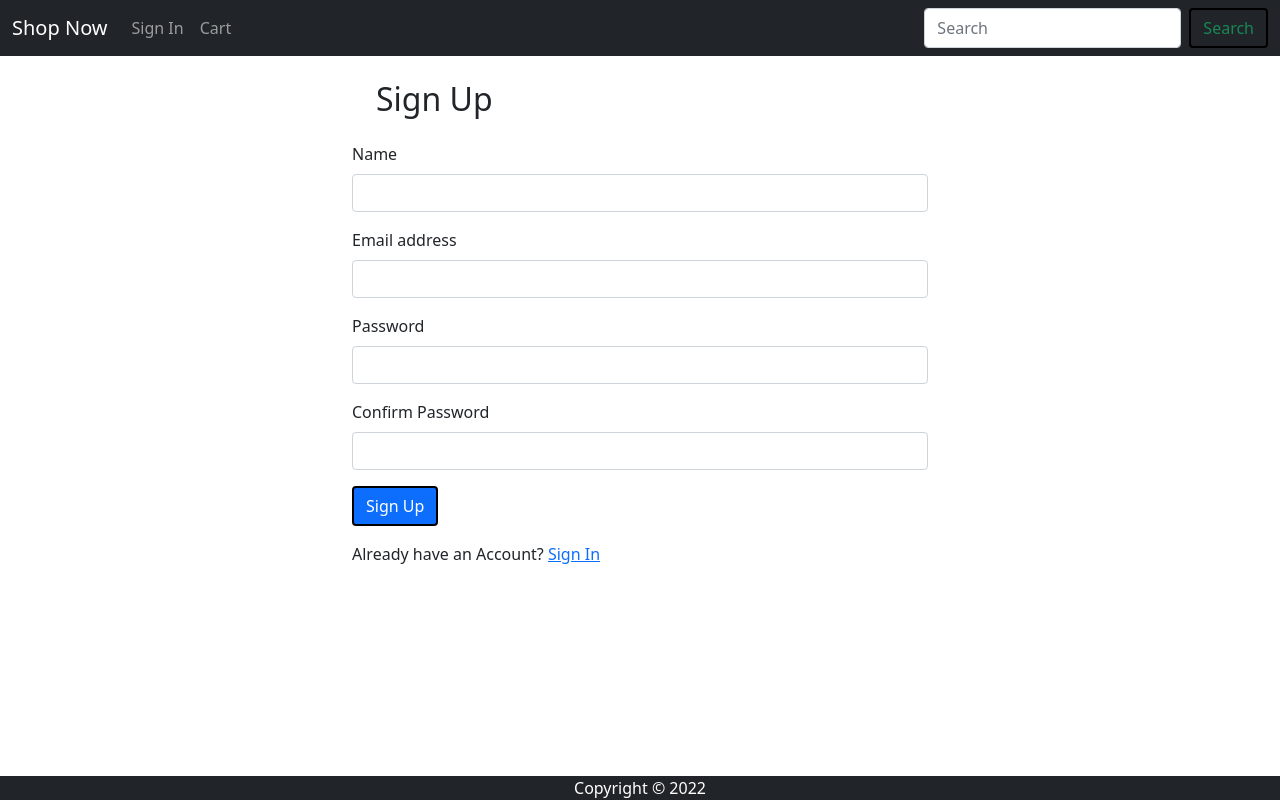
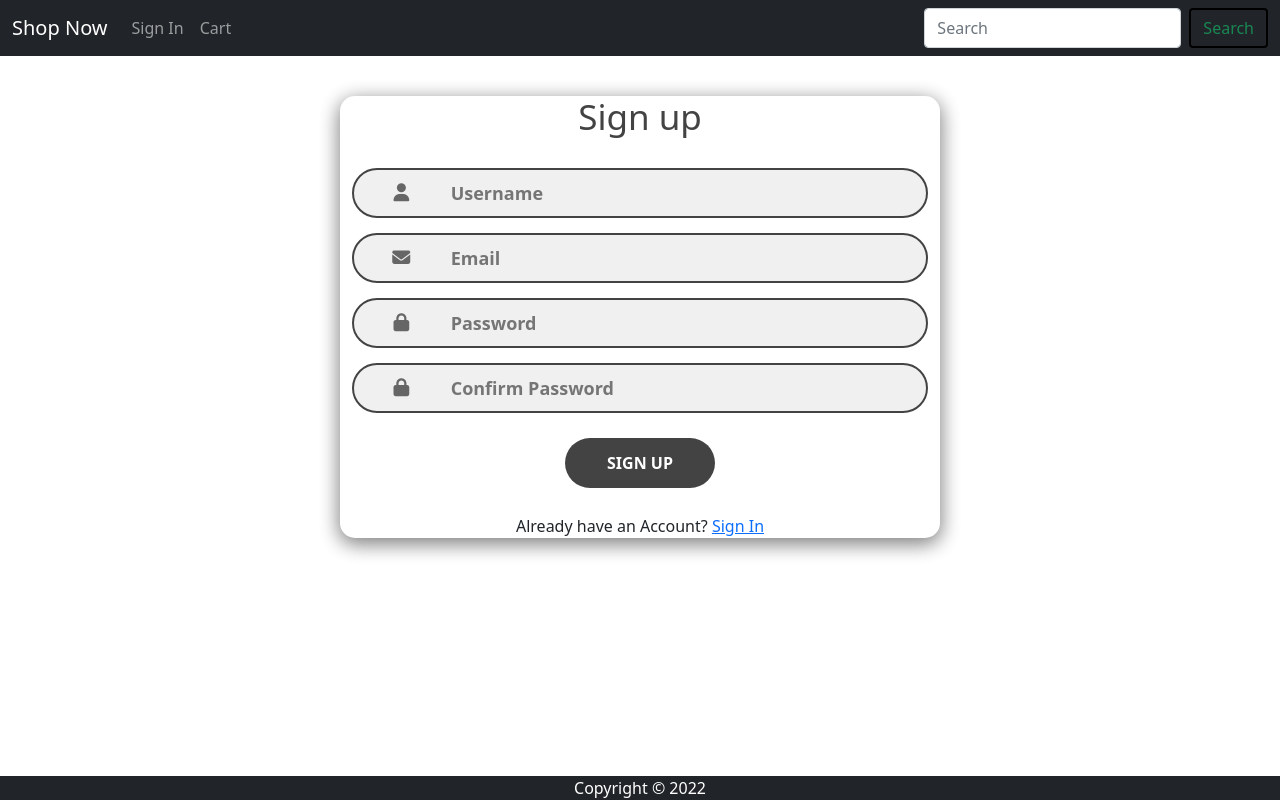
Before and after one commit to Harshit-Banwal/shopnow-app, a React (Create React App) app in the folder frontend/: page /signup in a window 1280 px wide. Built offline with nearby package versions, Linux system fonts and the light colour scheme.

Commit message:
Sign-in and Sign-up pages design

```diff
--- a/frontend/src/App.js
+++ b/frontend/src/App.js
@@ -20,7 +20,7 @@ function App() {
     <BrowserRouter>
       <div className="d-flex flex-column main-screen">
         <ToastContainer position="bottom-center" limit={1} />
-        <header>
+        <header id="header">
           <Header />
         </header>
         <main>
--- a/frontend/src/Screen/HomeScreen.jsx
+++ b/frontend/src/Screen/HomeScreen.jsx
@@ -35,21 +35,21 @@ const HomeScreen = () => {
           <div className="carousel-inner carousel-images">
             <div className="carousel-item active">
               <img src="/images/bg-0.jpg" className="w-100 h-100" alt="error" />
-              <div className="carousel-caption d-none d-md-block">
+              <div className="carousel-caption">
                 <h3>Grow your image with your clothes. Go Shopping.</h3>
                 <p>Shop now</p>
               </div>
             </div>
             <div className="carousel-item">
               <img src="/images/bg-1.jpg" className="w-100 h-100" alt="error" />
-              <div className="carousel-caption d-none d-md-block">
+              <div className="carousel-caption">
                 <h3>It’s that time of the season, pay less, get more.</h3>
                 <p>Shop now</p>
               </div>
             </div>
             <div className="carousel-item">
               <img src="/images/bg-2.jpg" className="w-100 h-100" alt="error" />
-              <div className="carousel-caption d-none d-md-block">
+              <div className="carousel-caption">
                 <h3>Spend some money, will ya?</h3>
                 <p>Shop now</p>
               </div>
--- a/frontend/src/Screen/SigninScreen.jsx
+++ b/frontend/src/Screen/SigninScreen.jsx
@@ -48,39 +48,31 @@ const SigninScreen = () => {
         <title>Sign In</title>
       </Helmet>
 
-      <div className="container form-width">
-        <div className="m-4">
+      <div className="container" id="sign-in">
+        <form onSubmit={submitHandler} className="account-form">
           <h2>Sign In</h2>
-        </div>
-
-        <form onSubmit={submitHandler}>
-          <div className="mb-3">
-            <label htmlFor="exampleInputEmail1" className="form-label">
-              Email address
-            </label>
+          <div className="input-field">
+            <i className="fas fa-envelope"></i>
             <input
               onChange={(e) => setEmail(e.target.value)}
               type="email"
               className="form-control"
               id="exampleInputEmail1"
               aria-describedby="emailHelp"
+              placeholder="Email"
             />
-            <div id="emailHelp" className="form-text">
-              We'll never share your email with anyone else.
-            </div>
           </div>
-          <div className="mb-3">
-            <label htmlFor="exampleInputPassword1" className="form-label">
-              Password
-            </label>
+          <div className="input-field">
+            <i className="fas fa-lock"></i>
             <input
               onChange={(e) => setPassword(e.target.value)}
               type="password"
               className="form-control"
+              placeholder="Password"
               id="exampleInputPassword1"
             />
           </div>
-          <button type="submit" className="btn btn-primary">
+          <button type="submit" className="form-btn">
             Sign In
           </button>
           <div className="mt-3 mb-3">
--- a/frontend/src/Screen/SignupScreen.jsx
+++ b/frontend/src/Screen/SignupScreen.jsx
@@ -109,7 +109,7 @@ const SignupScreen = () => {
     e.preventDefault();
 
     try {
-      console.log('userOTP: ', userOtp, 'OTP: ', otp.otp);
+      // console.log('userOTP: ', userOtp, 'OTP: ', otp.otp);
 
       if (otp.otp !== userOtp) {
         toast.error('OTP does not match');
@@ -141,51 +141,48 @@ const SignupScreen = () => {
         <title>Sign Up</title>
       </Helmet>
 
-      <div className="container form-width">
-        <div className="m-4">
-          <h2>Sign Up</h2>
-        </div>
-
-        <form>
-          <div className="mb-3">
-            <label className="form-label">Name</label>
+      <div className="container form-width" id="sign-up">
+        <form action="" className="account-form">
+          <h2>Sign up</h2>
+          <div className="input-field">
+            <i className="fas fa-user"></i>
             <input
               onChange={(e) => setName(e.target.value)}
               type="name"
               required
-              className="form-control"
+              placeholder="Username"
             />
           </div>
-          <div className="mb-3">
-            <label className="form-label">Email address</label>
+          <div className="input-field">
+            <i className="fas fa-envelope"></i>
             <input
               onChange={(e) => setEmail(e.target.value)}
               type="email"
               required
-              className="form-control"
+              placeholder="Email"
             />
           </div>
-          <div className="mb-3">
-            <label className="form-label">Password</label>
+          <div className="input-field">
+            <i className="fas fa-lock"></i>
             <input
               onChange={(e) => setPassword(e.target.value)}
               type="password"
               required
-              className="form-control"
+              placeholder="Password"
             />
           </div>
-          <div className="mb-3">
-            <label className="form-label">Confirm Password</label>
+          <div className="input-field">
+            <i className="fas fa-lock"></i>
             <input
               onChange={(e) => setConfirmPassword(e.target.value)}
               type="password"
               required
-              className="form-control"
+              placeholder="Confirm Password"
             />
           </div>
           <button
             type="button"
-            className="btn btn-primary"
+            className="form-btn"
             data-bs-toggle="modal"
             data-bs-target="#staticBackdrop"
             onClick={submitHandler}
@@ -253,7 +250,6 @@ const SignupScreen = () => {
                     <input
                       type="number"
                       onChange={(e) => setUserOtp(parseInt(e.target.value))}
-                      className="form-control"
                       id="otp"
                     />
                   </div>
--- a/frontend/src/index.css
+++ b/frontend/src/index.css
@@ -17,6 +17,14 @@ main {
 
 .btn {
     border: 2px solid black;
+    outline: none;
+    box-shadow: none;
+}
+
+#header {
+    position: sticky !important;
+    top: 0;
+    z-index: 10;
 }
 
 .img-large {
@@ -36,6 +44,12 @@ main {
     max-width: 600px;
 }
 
+.card {
+    background: #fff;
+    border-radius: 15px;
+    box-shadow: 0 4px 20px 0 rgba(0, 0, 0, 0.3), 0 6px 20px 0 rgba(0, 0, 0, 0.3);
+}
+
 .checkout-steps>div {
     border-bottom: 0.2rem solid #a0a0a0;
     color: #a0a0a0;
@@ -46,6 +60,76 @@ main {
     color: #f08000;
 }
 
-/* .carousel-images img {
-    height: 600px;
-} */
+/* ---------Sign in and Sign up css */
+#sign-in {
+    max-width: 500px;
+    margin-top: 18vh;
+    background: #fff;
+    border-radius: 15px;
+    box-shadow: 0 4px 20px 0 rgba(0, 0, 0, 0.3), 0 6px 20px 0 rgba(0, 0, 0, 0.3);
+    text-align: center;
+    width: 80%;
+}
+
+#sign-up {
+    background: #fff;
+    border-radius: 15px;
+    box-shadow: 0 4px 20px 0 rgba(0, 0, 0, 0.3), 0 6px 20px 0 rgba(0, 0, 0, 0.3);
+    margin-top: 40px;
+    text-align: center;
+    width: 80%;
+    /* padding: 0; */
+}
+
+.account-form h2 {
+    font-size: 35px;
+    color: rgb(68, 67, 67);
+    margin-bottom: 30px;
+}
+
+.input-field {
+    width: 100%;
+    height: 50px;
+    background: #f0f0f0;
+    margin: 15px 0;
+    border: 2px solid rgb(68, 67, 67);
+    border-radius: 50px;
+    display: flex;
+    align-items: center;
+}
+
+.input-field i {
+    flex: 1;
+    text-align: center;
+    color: #666;
+    font-size: 18px;
+}
+
+.input-field input {
+    flex: 5;
+    border: none !important;
+    outline: none !important;
+    background: none !important;
+    box-shadow: none !important;
+    width: 100%;
+    font-size: 18px;
+    font-weight: 600;
+    color: #444;
+}
+
+.form-btn {
+    width: 150px;
+    height: 50px;
+    border: none;
+    border-radius: 50px;
+    background: rgb(68, 67, 67);
+    color: #fff;
+    font-weight: 600;
+    margin: 10px 0;
+    text-transform: uppercase;
+    cursor: pointer;
+}
+
+.form-btn:hover {
+    background: black;
+}
```
Also changed, not shown: 1 other file (tests, documents, lock files or other folders).
